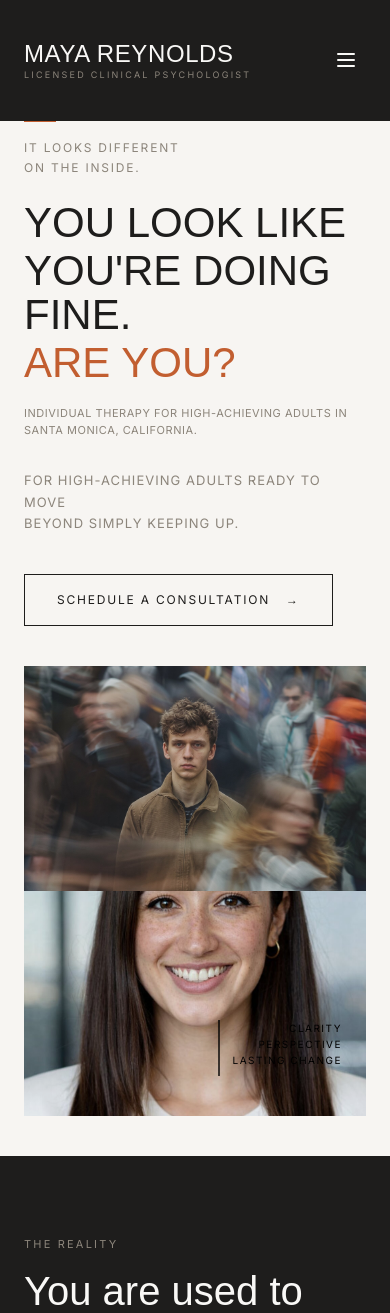
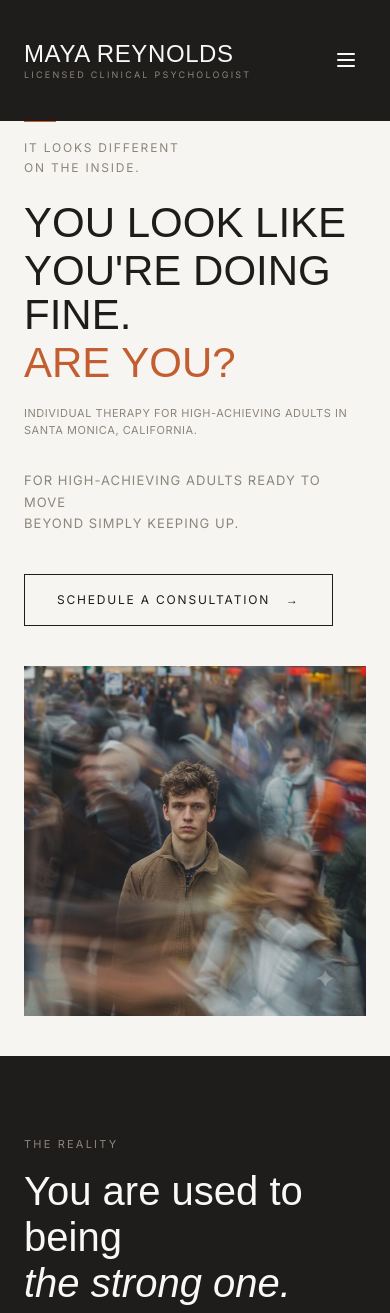
Before and after one commit to uzumaki902/website, a Next.js app: page / in a window 390 px wide. Shown: the top 1313 px of the page. Built offline with nearby package versions, Linux system fonts and the light colour scheme; a web font is replaced by a local one.

Commit message:
fix(mobile): hide Maya photo in hero on small screens
Only the crowd image displays in the hero below md breakpoint.
Maya's portrait is hidden with hidden md:block for a clean,
uncluttered mobile experience.

```diff
--- a/src/components/HeroSection.tsx
+++ b/src/components/HeroSection.tsx
@@ -100,7 +100,7 @@ export default function HeroSection() {
         </motion.div>
 
         {/* Right: split image */}
-        <div className="relative h-[450px] md:h-[450px] lg:h-[540px] w-full grid grid-cols-1 md:grid-cols-2 overflow-hidden lg:rounded-l-sm">
+        <div className="relative h-[350px] md:h-[450px] lg:h-[540px] w-full grid grid-cols-1 md:grid-cols-2 overflow-hidden lg:rounded-l-sm">
           {/* Left photo: crowd */}
           <motion.div
             className="relative h-full w-full overflow-hidden"
@@ -138,7 +138,7 @@ export default function HeroSection() {
 
           {/* Right photo: Maya Reynolds */}
           <motion.div
-            className="relative h-full w-full overflow-hidden"
+            className="relative h-full w-full overflow-hidden hidden md:block"
             initial="hidden"
             animate="visible"
             variants={{
```
